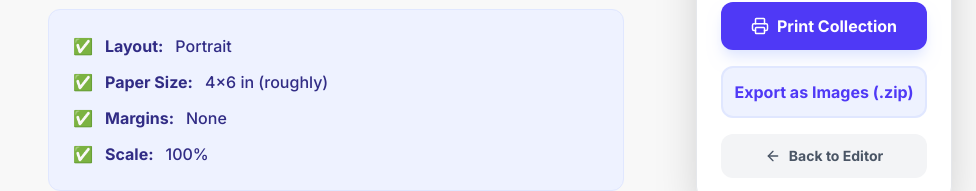
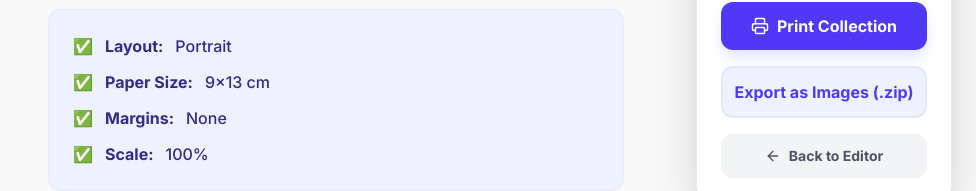
Before and after one commit to rlirli/twin-blitz, a Next.js app: page /print in a window 1280 px wide. Shown: the part 171-362 px from the top of the page, without its empty margins (304-1280 px from the left). Built offline with nearby package versions, Linux system fonts and the light colour scheme.

Commit message:
fix: Correct unit on /print page

```diff
--- a/src/app/print/page.tsx
+++ b/src/app/print/page.tsx
@@ -133,12 +133,7 @@ export default function PrintPage() {
             ✅ <span className="font-bold">Layout:</span> Portrait
           </li>
           <li className="flex gap-3">
-            ✅ <span className="font-bold">Paper Size:</span>{" "}
-            {paperSize === "9x13"
-              ? "4x6 in (roughly)"
-              : paperSize === "10x15"
-                ? "4x6 in (standard)"
-                : "5x7 in (roughly)"}
+            ✅ <span className="font-bold">Paper Size:</span> {paperSize} cm
           </li>
           <li className="flex gap-3">
             ✅ <span className="font-bold">Margins:</span> None
```
Also changed, not shown: 1 other file (tests, documents, lock files or other folders).
